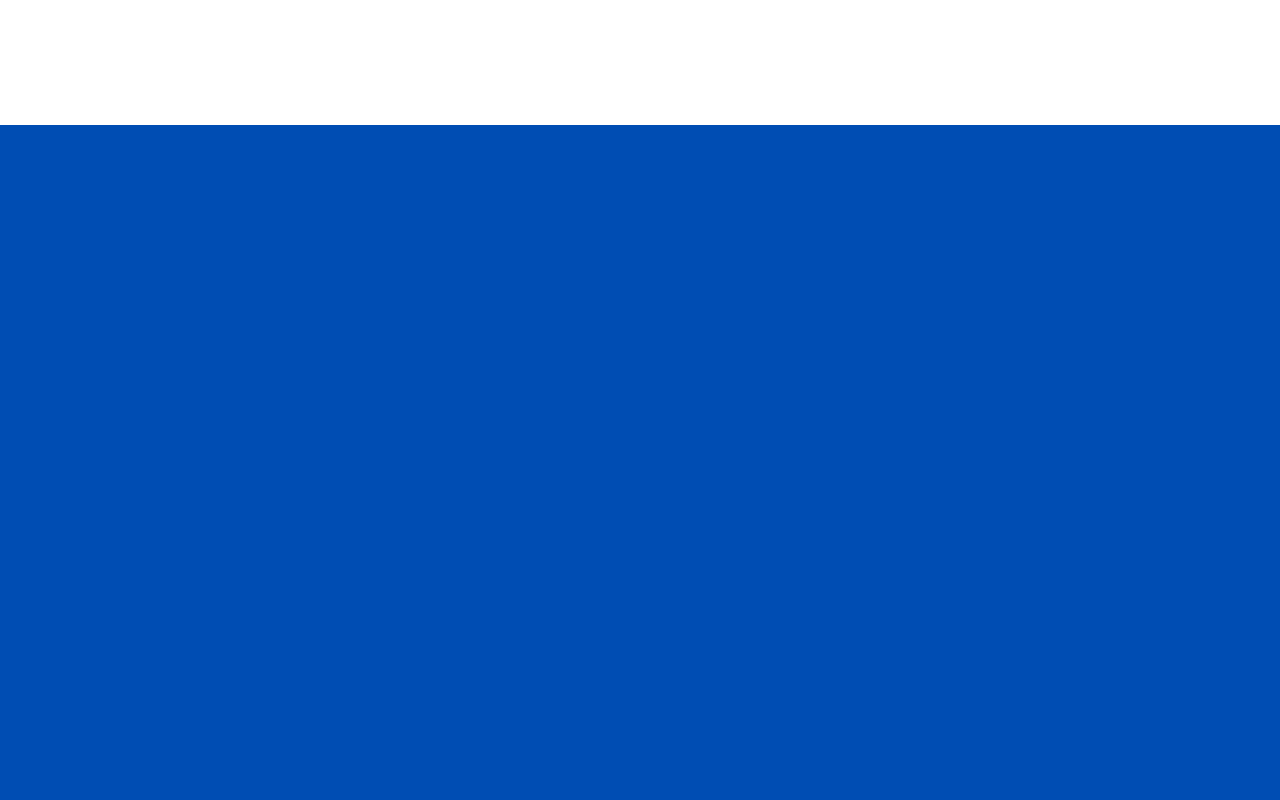
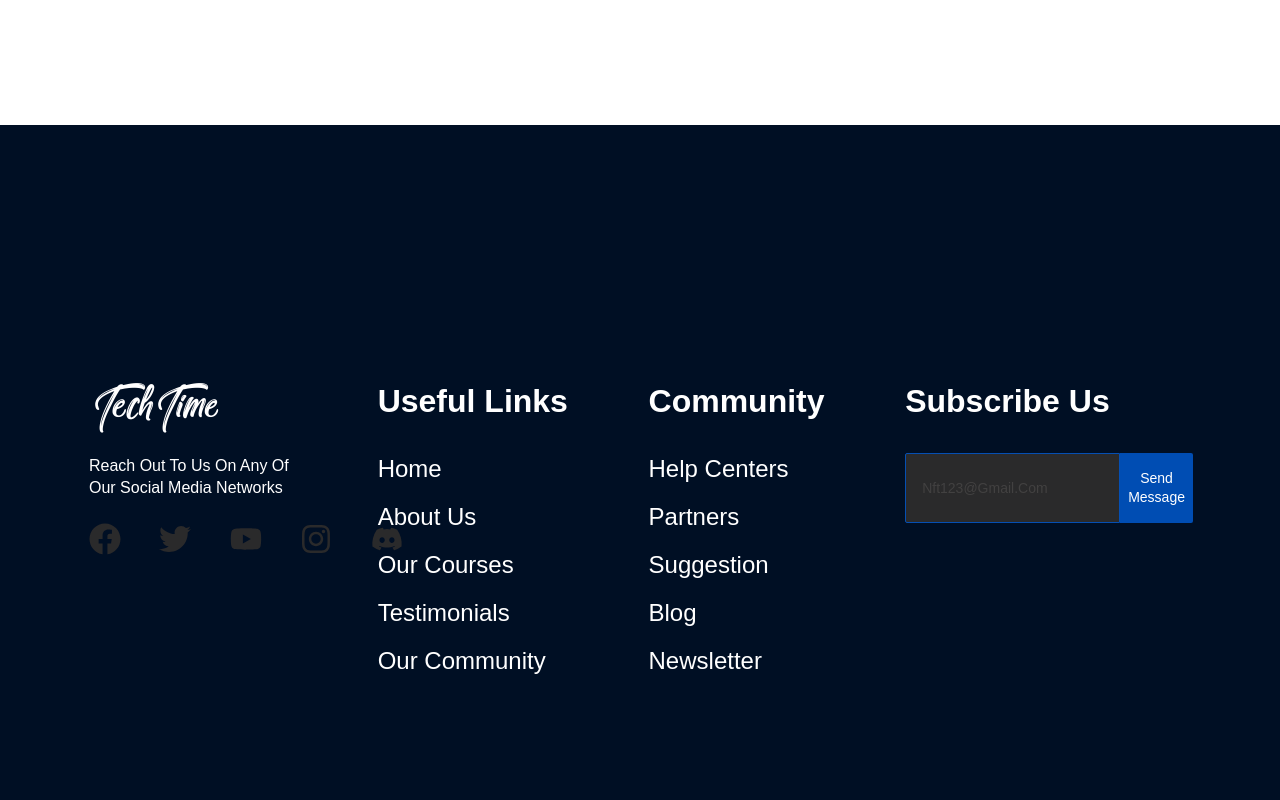
Before and after one commit to willhemz/techTime, a React (Vite) app: page / in a window 1280 px wide. Shown: the part 6440-7240 px from the top of the page. Built offline with nearby package versions, Linux system fonts and the light colour scheme; a web font is replaced by a local one.

Commit message:
feat: created the page footer

```diff
--- a/src/App.tsx
+++ b/src/App.tsx
@@ -4,6 +4,7 @@
   Fifth,
   First,
   Fourth,
+  Last,
   Ninth,
   Second,
   Sixth,
@@ -23,6 +24,7 @@
         <Eight />
         <Ninth />
       </main>
+      <Last />
     </div>
   )
   return content
--- /dev/null
+++ b/src/component/Last/Last.tsx
@@ -0,0 +1,96 @@
+import { ReactElement } from 'react'
+import { logos, LogoType, linksArray, LinksObj } from './data'
+
+type ItemProp = { [index: string]: string }
+
+const Last = (): ReactElement => {
+  const first: ReactElement = (
+    <section className='flex flex-col items-start gap-6 h-[173px] w-[18.88%]'>
+      <div className='flex flex-col items-start gap-[26px]'>
+        <p className='header__content__logo'>TechTime</p>
+        <p className='font-satoshi text-base leading-[22px] capitalize text-white'>
+          reach out to us on any of our social media networks
+        </p>
+      </div>
+      <div className='flex justify-between items-center gap-[18.5%] w-full'>
+        {logos.map((item: LogoType, index: number): ReactElement => {
+          return (
+            <a
+              className='text-[32px] text-[#2a2a2b]'
+              key={index}
+              href={item.link}>
+              {item.name}
+            </a>
+          )
+        })}
+      </div>
+    </section>
+  )
+
+  const second: ReactElement = (
+    <>
+      {linksArray.map(
+        ({ name, links }: LinksObj, index: number): ReactElement => {
+          return (
+            <section
+              className='flex flex-col items-start gap-[32px] h-[295px]'
+              key={index}>
+              <p className='font-clash font-semibold text-[32px] leading-[39px] capitalize text-white'>
+                {name}
+              </p>
+              <div className='flex flex-col items-start gap-4'>
+                {links.map((item: ItemProp, index: number): ReactElement => {
+                  return (
+                    <a
+                      className='font-satoshi text-2xl capitalize text-white'
+                      key={index}
+                      href={item.title}>
+                      {item.title}
+                    </a>
+                  )
+                })}
+              </div>
+            </section>
+          )
+        }
+      )}
+    </>
+  )
+
+  const third: ReactElement = (
+    <section className='flex flex-col items-start gap-[32px] w-[25.94%] h-[117px]'>
+      <h5 className='font-clash font-semibold text-[32px] leading-[39px] capitalize text-white'>
+        Subscribe us
+      </h5>
+      <form className='flex items-start w-full'>
+        <label htmlFor='email' className='hidden'>
+          email
+        </label>
+        <input
+          className='bg-[#2a2a2b] border border-[#054fb3] rounded-l-[2px] placeholder-[#424141] text-white font-satoshi font-[500] text-sm leading-[19px] capitalize h-full basis-[70%] p-4'
+          type='email'
+          name='email'
+          id='email'
+          placeholder='Nft123@gmail.com'
+        />
+        <button className='bg-blu rounded-r-[2px] py-4 px-2 capitalize font-satoshi font-[500] text-[14px] leading-[19px] text-white basis-[30%]'>
+          Send Message
+        </button>
+      </form>
+    </section>
+  )
+
+  const content: ReactElement = (
+    <article className='last'>
+      <div className='last__content'>
+        {first}
+        {second}
+        {third}
+      </div>
+    </article>
+  )
+
+  return content
+}
+
+export default Last
--- /dev/null
+++ b/src/component/Last/data.tsx
@@ -0,0 +1,57 @@
+import { IconType } from 'react-icons'
+import {
+  FaFacebook,
+  FaTwitter,
+  FaYoutube,
+  FaInstagram,
+  FaDiscord,
+} from 'react-icons/fa'
+
+export interface LogoType {
+  [index: string]: JSX.Element | string
+  link: string
+}
+
+export type LogoArray = LogoType[]
+
+export const logos: LogoArray = [
+  { name: <FaFacebook />, link: 'https://facebook.com' },
+  { name: <FaTwitter />, link: 'https://twitter.com' },
+  { name: <FaYoutube />, link: 'https://youtube.com' },
+  { name: <FaInstagram />, link: 'https://instagram.com' },
+  { name: <FaDiscord />, link: 'https://discord.com' },
+]
+
+export type LinksType = {
+  [index: string]: string
+}[]
+
+export type LinksObj = {
+  name: string
+  links: LinksType
+}
+
+export type LinksArray = LinksObj[]
+
+export const linksArray: LinksArray = [
+  {
+    name: 'useful links',
+    links: [
+      { title: 'home', link: 'home' },
+      { title: 'about us', link: 'about-us' },
+      { title: 'our courses', link: 'our-course' },
+      { title: 'testimonials', link: 'testimonials' },
+      { title: 'our community', link: 'our-community' },
+    ],
+  },
+  {
+    name: 'community',
+    links: [
+      { title: 'help centers', link: 'help-centers' },
+      { title: 'partners', link: 'partners' },
+      { title: 'suggestion', link: 'suggestion' },
+      { title: 'blog', link: 'blog' },
+      { title: 'newsletter', link: 'newsletter' },
+    ],
+  },
+]
--- a/src/component/index.tsx
+++ b/src/component/index.tsx
@@ -6,3 +6,4 @@
 export { default as Sixth } from './Sixth'
 export { default as Eight } from './Eight'
 export { default as Ninth } from './Ninth/Ninth'
+export { default as Last } from './Last/Last'
--- a/src/index.css
+++ b/src/index.css
@@ -182,4 +182,13 @@
   .ninth {
     @apply w-full h-[1035px] bg-white flex flex-col justify-center items-center gap-[82px];
   }
+
+  /* Last */
+  .last {
+    @apply w-full h-[808px] bg-[#000f24] flex justify-center items-center;
+  }
+
+  .last__content {
+    @apply w-[86.1%] h-[295px] flex justify-between items-start gap-[5.78%];
+  }
 }
```
